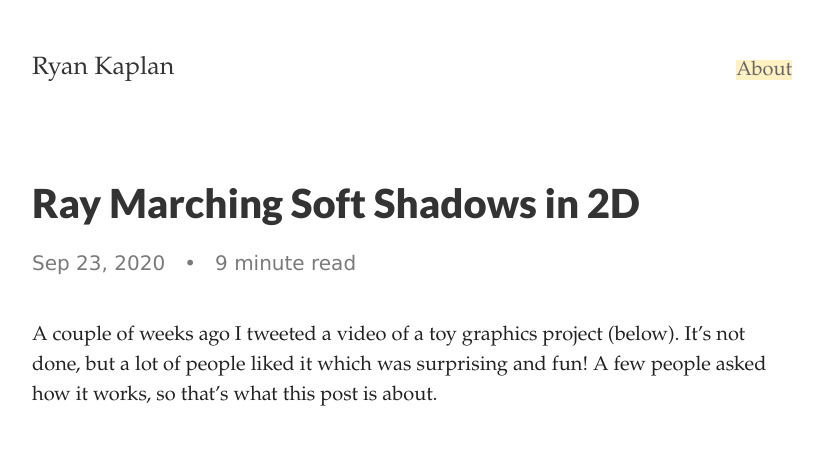
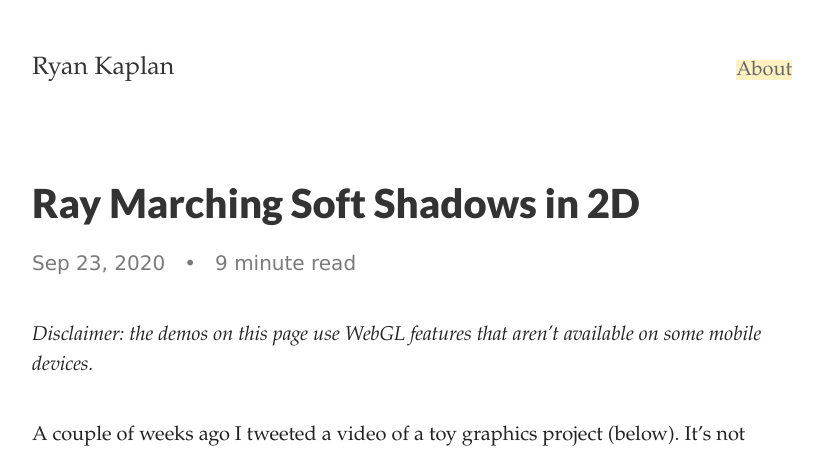
Before and after one commit to ryankaplan/ryankaplan.github.io, a Jekyll site: the page built from _posts/2020-09-23-distance-fields.md, in a window 1280 px wide and 1400 px high, cut to the strip 0-450 px from the top of the window. Shown: the whole strip, without its empty margins (228-1051 px from the left). Built offline with Jekyll 4.4.1, drawn with Linux system fonts in a browser that asks for light colours; comment, search, counter and statistics services are not loaded; some of the changed text lies outside the part shown.

Commit message:
Move disclaimer

```diff
--- a/_posts/2020-09-23-distance-fields.md
+++ b/_posts/2020-09-23-distance-fields.md
@@ -30,6 +30,8 @@ categories:
 
 </style>
 
+_Disclaimer: the demos on this page use WebGL features that aren't available on some mobile devices._
+
 A couple of weeks ago I tweeted a video of a toy graphics project (below). It’s not done, but a lot of people liked it which was surprising and fun! A few people asked how it works, so that’s what this post is about.
 
 <div class="aspect-ratio">
```
Also changed, not shown: other parts of _posts/2020-09-23-distance-fields.md (+0 -2 lines).
